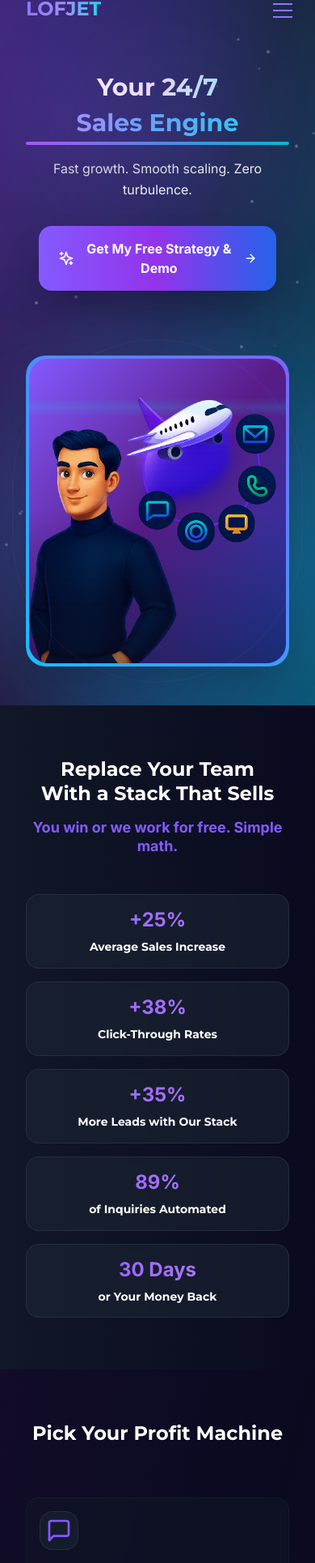
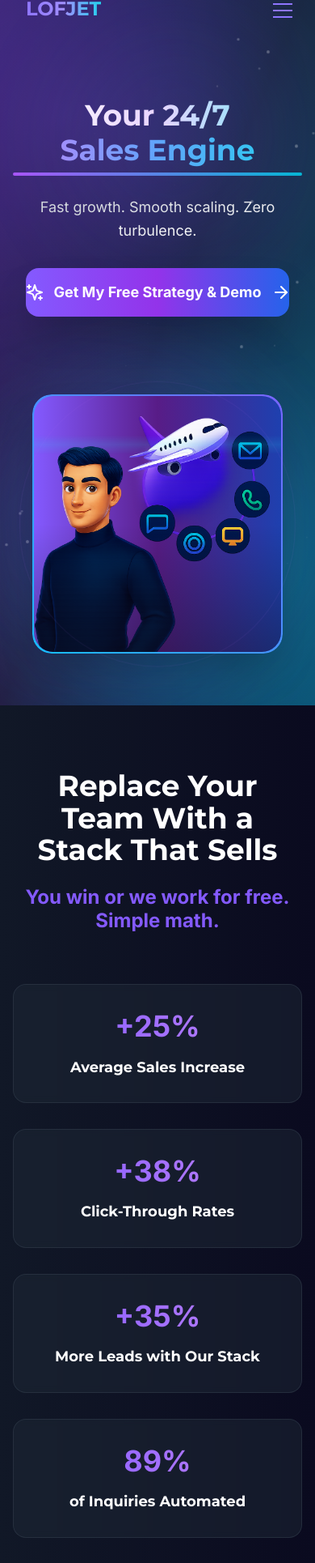
Before and after one commit to dimaaa32/lofjet-ai-business, a React (Vite) app: page / in a window 390 px wide. Shown: the part 37-1967 px from the top of the page at 81% size. Built offline with nearby package versions, Linux system fonts and the light colour scheme.

Commit message:
Complete Mobile Homepage Redesign

```diff
--- a/src/pages/HomePage.tsx
+++ b/src/pages/HomePage.tsx
@@ -82,15 +82,15 @@ const HomePage = () => {
               initial={{ opacity: 0, y: 30 }}
               animate={{ opacity: 1, y: 0 }}
               transition={{ duration: 0.8 }}
-              className="text-center lg:text-left pt-20 lg:pt-0 px-4 lg:px-0"
+              className="text-center lg:text-left pt-24 lg:pt-0"
             >
               <motion.h1
-                className="text-3xl sm:text-4xl md:text-5xl lg:text-6xl xl:text-7xl font-bold leading-[1.1] mb-6 relative"
+                className="text-4xl sm:text-5xl md:text-6xl lg:text-7xl xl:text-8xl font-bold leading-[0.9] mb-8 relative"
                 initial={{ opacity: 0, y: 30 }}
                 animate={{ opacity: 1, y: 0 }}
                 transition={{ duration: 0.8, delay: 0.3 }}
               >
-                <span className="block text-transparent bg-clip-text bg-gradient-to-r from-white via-purple-200 to-cyan-300 mb-2">
+                <span className="block text-transparent bg-clip-text bg-gradient-to-r from-white via-purple-200 to-cyan-300">
                   Your 24/7
                 </span>
                 <span className="block text-transparent bg-clip-text bg-gradient-to-r from-purple-400 via-blue-400 to-cyan-400 relative">
@@ -106,7 +106,7 @@ const HomePage = () => {
               </motion.h1>
 
               <motion.p
-                className="text-base sm:text-lg lg:text-xl text-gray-300 mb-8 lg:mb-12 leading-relaxed max-w-2xl mx-auto lg:mx-0"
+                className="text-lg sm:text-xl lg:text-2xl text-gray-300 mb-8 lg:mb-12 leading-relaxed px-4 lg:px-0 max-w-2xl mx-auto lg:mx-0"
                 initial={{ opacity: 0, y: 30 }}
                 animate={{ opacity: 1, y: 0 }}
                 transition={{ duration: 0.8, delay: 0.5 }}
@@ -117,20 +117,20 @@ const HomePage = () => {
               </motion.p>
 
               <motion.div
-                className="flex flex-col gap-4 px-4 lg:px-0"
+                className="flex flex-col sm:flex-row gap-4 lg:gap-6 px-4 lg:px-0"
                 initial={{ opacity: 0, y: 30 }}
                 animate={{ opacity: 1, y: 0 }}
                 transition={{ duration: 0.8, delay: 0.7 }}
               >
                 <Link
                   to="/contact"
-                  className="group relative w-full sm:w-auto px-6 sm:px-8 py-4 sm:py-5 rounded-2xl bg-gradient-to-r from-[#845AFF] via-purple-600 to-blue-600 hover:from-purple-600 hover:via-blue-600 hover:to-cyan-500 text-white font-bold text-base sm:text-lg transition-all duration-500 shadow-2xl hover:shadow-purple-500/25 transform hover:scale-105 flex items-center justify-center overflow-hidden"
+                  className="group relative px-8 sm:px-10 py-4 sm:py-5 rounded-2xl bg-gradient-to-r from-[#845AFF] via-purple-600 to-blue-600 hover:from-purple-600 hover:via-blue-600 hover:to-cyan-500 text-white font-bold text-lg sm:text-xl transition-all duration-500 shadow-2xl hover:shadow-purple-500/25 transform hover:scale-105 flex items-center justify-center overflow-hidden"
                 >
                   <div className="absolute inset-0 bg-gradient-to-r from-purple-600/50 to-cyan-500/50 opacity-0 group-hover:opacity-100 transition-opacity duration-500"></div>
                   <div className="relative flex items-center">
-                    <motion.div className="mr-3"><Sparkles className="h-5 w-5 sm:h-6 sm:w-6" /></motion.div>
-                    <span className="text-center">Get My Free Strategy & Demo</span>
-                    <ArrowRight className="h-5 w-5 sm:h-6 sm:w-6 ml-3 group-hover:translate-x-1 transition-transform duration-300" />
+                    <motion.div className="mr-3"><Sparkles className="h-6 w-6 sm:h-7 sm:w-7" /></motion.div>
+                    <span className="whitespace-nowrap">Get My Free Strategy & Demo</span>
+                    <ArrowRight className="h-6 w-6 sm:h-7 sm:w-7 ml-3 group-hover:translate-x-1 transition-transform duration-300" />
                   </div>
                   <div className="absolute inset-0 -top-2 -bottom-2 bg-gradient-to-r from-transparent via-white/20 to-transparent skew-x-12 -translate-x-full group-hover:translate-x-full transition-transform duration-1000"></div>
                 </Link>
@@ -164,15 +164,15 @@ const HomePage = () => {
 
             {/* Mobile Version - Completely redesigned */}
             <motion.div
-              className="relative px-4 mt-12 block lg:hidden"
+              className="relative px-6 mt-16 block lg:hidden"
               initial={{ opacity: 0, scale: 0.8 }}
               animate={{ opacity: 1, scale: 1 }}
               transition={{ duration: 1, delay: 0.4 }}
             >
-              <div className="relative w-full max-w-sm mx-auto">
+              <div className="relative w-full max-w-xs mx-auto">
                 {/* Enhanced Mobile Image Container */}
                 <motion.div
-                  className="relative w-full h-96 mx-auto overflow-hidden rounded-3xl shadow-2xl"
+                  className="relative w-full h-80 mx-auto overflow-hidden rounded-3xl shadow-2xl"
                   animate={{
                     rotateY: [0, 3, -3, 0],
                   }}
@@ -184,10 +184,11 @@ const HomePage = () => {
                 >
                   {/* Animated Border Glow */}
                   <motion.div
-                    className="absolute inset-0 rounded-3xl p-1"
+                    className="absolute inset-0 rounded-3xl"
                     style={{
                       background: 'linear-gradient(45deg, #845AFF, #00D4FF, #845AFF, #7C3AED)',
                       backgroundSize: '400% 400%',
+                      padding: '2px',
                     }}
                     animate={{
                       backgroundPosition: ['0% 50%', '100% 50%', '0% 50%'],
@@ -198,7 +199,7 @@ const HomePage = () => {
                       ease: "easeInOut"
                     }}
                   >
-                    <div className="w-full h-full rounded-3xl bg-gradient-to-br from-[#845AFF] via-purple-900 to-blue-800 overflow-hidden relative">
+                    <div className="w-full h-full rounded-3xl bg-gradient-to-r from-[#845AFF] via-purple-900 to-blue-800 overflow-hidden">
                       {/* Main Image with Effects */}
                       <motion.div
                         className="relative w-full h-full"
@@ -273,24 +274,24 @@ const HomePage = () => {
       </section>
 
       {/* Results That Sell Section */}
-      <section id="results" className="py-16 sm:py-20 bg-gradient-to-r from-gray-900 to-[#0A0A1F]">
+      <section id="results" className="py-20 bg-gradient-to-r from-gray-900 to-[#0A0A1F]">
         <div className="container-custom">
           <motion.div
-            className="text-center mb-12 sm:mb-16 px-4"
+            className="text-center mb-16"
             initial={{ opacity: 0, y: 20 }}
             whileInView={{ opacity: 1, y: 0 }}
             viewport={{ once: true }}
             transition={{ duration: 0.6 }}
           >
-            <h2 className="text-2xl sm:text-3xl md:text-4xl lg:text-5xl font-bold text-white mb-4 sm:mb-6 leading-tight">
+            <h2 className="text-4xl md:text-5xl font-bold text-white mb-6 leading-[1.1]">
               Replace Your Team With a Stack That Sells
             </h2>
-            <p className="text-lg sm:text-xl md:text-2xl font-bold text-[#845AFF] mb-4 leading-tight">
+            <p className="text-2xl font-bold text-[#845AFF] mb-4 leading-[1.2]">
               You win or we work for free. Simple math.
             </p>
           </motion.div>
 
-          <div className="grid grid-cols-1 sm:grid-cols-2 lg:grid-cols-5 gap-4 sm:gap-6 lg:gap-8 px-4">
+          <div className="grid grid-cols-1 md:grid-cols-2 lg:grid-cols-5 gap-8">
             <ResultCard number="+25%" title="Average Sales Increase" delay={0} />
             <ResultCard number="+38%" title="Click-Through Rates" delay={0.1} />
             <ResultCard number="+35%" title="More Leads with Our Stack" delay={0.2} />
@@ -301,25 +302,25 @@ const HomePage = () => {
       </section>
 
       {/* Pick Your AI Machine Section */}
-      <section className="py-16 sm:py-24 bg-[#0A0A1F] relative overflow-hidden">
+      <section className="py-24 bg-[#0A0A1F] relative overflow-hidden">
         <div className="absolute inset-0 bg-gradient-to-br from-purple-900/10 via-transparent to-purple-800/10"></div>
 
         <div className="container-custom relative z-10">
           <motion.div
-            className="text-center mb-16 sm:mb-20 px-4"
+            className="text-center mb-20"
             initial={{ opacity: 0, y: 20 }}
             whileInView={{ opacity: 1, y: 0 }}
             viewport={{ once: true }}
             transition={{ duration: 0.6 }}
           >
-            <h2 className="text-2xl sm:text-3xl md:text-4xl lg:text-5xl xl:text-6xl font-bold mb-6 sm:mb-8 text-white leading-tight">
+            <h2 className="text-4xl md:text-5xl lg:text-6xl font-bold mb-8 text-white leading-[1.1]">
               Pick Your Profit Machine
             </h2>
           </motion.div>
 
-          <div className="grid grid-cols-1 sm:grid-cols-2 lg:grid-cols-3 xl:grid-cols-5 gap-4 sm:gap-6 px-4">
+          <div className="grid grid-cols-1 md:grid-cols-2 lg:grid-cols-3 xl:grid-cols-5 gap-6">
             <AIServiceCard
-              icon={<MessageSquare className="h-8 w-8 sm:h-10 sm:w-10 lg:h-12 lg:w-12 text-[#845AFF]" />}
+              icon={<MessageSquare className="h-12 w-12 text-[#845AFF]" />}
               title="AI Chatbots"
               description="Always-on bots that sell, support, and close - without sounding like robots."
               cta="Launch Smart Chatbot"
@@ -327,7 +328,7 @@ const HomePage = () => {
               delay={0}
             />
             <AIServiceCard
-              icon={<Phone className="h-8 w-8 sm:h-10 sm:w-10 lg:h-12 lg:w-12 text-green-400" />}
+              icon={<Phone className="h-12 w-12 text-green-400" />}
               title="AI Voice Callers"
               description="Voice bots that sell while you sleep. Qualify. Follow up. Book. Repeat."
               cta="Activate Voice Agent"
@@ -335,7 +336,7 @@ const HomePage = () => {
               delay={0.1}
             />
             <AIServiceCard
-              icon={<Target className="h-8 w-8 sm:h-10 sm:w-10 lg:h-12 lg:w-12 text-blue-400" />}
+              icon={<Target className="h-12 w-12 text-blue-400" />}
               title="AI Lead Generation"
               description="AI scrapes. We clean. You close. Only real leads, no time-wasters."
               cta="Get My Leads"
@@ -343,7 +344,7 @@ const HomePage = () => {
               delay={0.2}
             />
             <AIServiceCard
-              icon={<Mail className="h-8 w-8 sm:h-10 sm:w-10 lg:h-12 lg:w-12 text-purple-400" />}
+              icon={<Mail className="h-12 w-12 text-purple-400" />}
               title="Personalized Outreach"
               description="Personalized at scale. Thousands of emails that break through noise and close businesses."
               cta="Start Outreach"
@@ -351,7 +352,7 @@ const HomePage = () => {
               delay={0.3}
             />
             <AIServiceCard
-              icon={<Monitor className="h-8 w-8 sm:h-10 sm:w-10 lg:h-12 lg:w-12 text-orange-400" />}
+              icon={<Monitor className="h-12 w-12 text-orange-400" />}
               title="Website Creation"
               description="Built to close, not just look pretty. Sales-driven sites launched 5x faster."
               cta="Build My Site"
@@ -363,50 +364,50 @@ const HomePage = () => {
       </section>
 
       {/* Why Founders Choose LOFTJET Section */}
-      <section className="py-16 sm:py-20 bg-[#0A0A1F]">
+      <section className="py-20 bg-[#0A0A1F]">
         <div className="container-custom">
           <motion.div
-            className="text-center mb-12 sm:mb-16 px-4"
+            className="text-center mb-16"
             initial={{ opacity: 0, y: 20 }}
             whileInView={{ opacity: 1, y: 0 }}
             viewport={{ once: true }}
             transition={{ duration: 0.6 }}
           >
-            <h2 className="text-2xl sm:text-3xl md:text-4xl lg:text-5xl font-bold text-white mb-4 sm:mb-6 leading-tight">
+            <h2 className="text-4xl md:text-5xl font-bold text-white mb-6 leading-[1.1]">
               Why Our Clients Don't Wake Up Stressed Anymore
             </h2>
           </motion.div>
 
-          <div className="grid grid-cols-1 sm:grid-cols-2 lg:grid-cols-3 gap-4 sm:gap-6 lg:gap-8 mb-8 sm:mb-12 px-4">
-            <BenefitCard icon={<DollarSign className="h-6 w-6 sm:h-8 sm:w-8 text-green-400" />} title="Save $1K–$2K/month on payroll" delay={0} />
-            <BenefitCard icon={<TrendingUp className="h-6 w-6 sm:h-8 sm:w-8 text-blue-400" />} title="Close 2x more leads without hiring" delay={0.1} />
-            <BenefitCard icon={<Zap className="h-6 w-6 sm:h-8 sm:w-8 text-yellow-400" />} title="Launch in days, not months" delay={0.2} />
-            <BenefitCard icon={<Shield className="h-6 w-6 sm:h-8 sm:w-8 text-purple-400" />} title="Plug-and-play tools - no devs headaches" delay={0.3} />
-            <BenefitCard icon={<Award className="h-6 w-6 sm:h-8 sm:w-8 text-orange-400" />} title="Results in 30 days - or full refund" delay={0.4} />
-            <BenefitCard icon={<Heart className="h-6 w-6 sm:h-8 sm:w-8 text-pink-400" />} title="Personalized onboarding and strategy" delay={0.5} />
+          <div className="grid grid-cols-1 md:grid-cols-2 lg:grid-cols-3 gap-8 mb-12">
+            <BenefitCard icon={<DollarSign className="h-8 w-8 text-green-400" />} title="Save $1K–$2K/month on payroll" delay={0} />
+            <BenefitCard icon={<TrendingUp className="h-8 w-8 text-blue-400" />} title="Close 2x more leads without hiring" delay={0.1} />
+            <BenefitCard icon={<Zap className="h-8 w-8 text-yellow-400" />} title="Launch in days, not months" delay={0.2} />
+            <BenefitCard icon={<Shield className="h-8 w-8 text-purple-400" />} title="Plug-and-play tools - no devs headaches" delay={0.3} />
+            <BenefitCard icon={<Award className="h-8 w-8 text-orange-400" />} title="Results in 30 days - or full refund" delay={0.4} />
+            <BenefitCard icon={<Heart className="h-8 w-8 text-pink-400" />} title="Personalized onboarding and strategy" delay={0.5} />
           </div>
         </div>
       </section>
 
       {/* Who This Is For Section */}
-      <section className="py-16 sm:py-24 bg-gradient-to-br from-gray-900 via-[#0A0A1F] to-gray-900">
+      <section className="py-24 bg-gradient-to-br from-gray-900 via-[#0A0A1F] to-gray-900">
         <div className="container-custom">
           <motion.div
-            className="text-center mb-12 sm:mb-16 px-4"
+            className="text-center mb-16"
             initial={{ opacity: 0, y: 20 }}
             whileInView={{ opacity: 1, y: 0 }}
             viewport={{ once: true }}
             transition={{ duration: 0.6 }}
           >
-            <h2 className="text-2xl sm:text-3xl md:text-4xl lg:text-5xl font-bold text-white mb-4 sm:mb-6 leading-tight">
+            <h2 className="text-4xl md:text-5xl font-bold text-white mb-6 leading-[1.1]">
               Who This Is For
             </h2>
-            <p className="text-lg sm:text-xl md:text-2xl font-bold text-[#845AFF] mb-4 leading-tight">
+            <p className="text-2xl font-bold text-[#845AFF] mb-4 leading-[1.2]">
               Online sellers tired of juggling tools, leads, and follow-ups - this is your unfair advantage.
             </p>
           </motion.div>
 
-          <div className="grid grid-cols-1 sm:grid-cols-2 lg:grid-cols-3 gap-4 sm:gap-6 lg:gap-8 px-4">
+          <div className="grid grid-cols-1 md:grid-cols-2 lg:grid-cols-3 gap-8">
             <WhoCard icon="👕" title="Ecom Brands" description="perfume, skincare, wellness, fashion" delay={0} />
             <WhoCard icon="📦" title="Marketplace Operators" description="drowning in support tickets" delay={0.1} />
             <WhoCard icon="🏢" title="Agencies" description="chasing qualified B2B leads" delay={0.2} />
@@ -418,14 +419,14 @@ const HomePage = () => {
       </section>
 
       {/* Final CTA Section */}
-      <section className="relative py-16 sm:py-24 bg-gradient-to-r from-[#845AFF] to-purple-600 text-white overflow-hidden">
+      <section className="relative py-24 bg-gradient-to-r from-[#845AFF] to-purple-600 text-white overflow-hidden">
         <div className="absolute inset-0 bg-[radial-gradient(circle_at_top_left,_rgba(255,255,255,0.1)_0%,_transparent_50%)]"></div>
         <div className="absolute inset-0 bg-[radial-gradient(circle_at_bottom_right,_rgba(255,255,255,0.1)_0%,_transparent_50%)]"></div>
 
         <div className="container-custom relative z-10">
-          <div className="max-w-5xl mx-auto text-center px-4">
+          <div className="max-w-5xl mx-auto text-center">
             <motion.h2
-              className="text-2xl sm:text-3xl md:text-4xl lg:text-5xl xl:text-6xl font-bold text-white mb-6 sm:mb-8 leading-tight"
+              className="text-5xl md:text-6xl lg:text-7xl font-bold text-white mb-8 leading-[1.1]"
               initial={{ opacity: 0, y: 20 }}
               whileInView={{ opacity: 1, y: 0 }}
               viewport={{ once: true }}
@@ -435,7 +436,7 @@ const HomePage = () => {
             </motion.h2>
 
             <motion.p
-              className="text-lg sm:text-xl md:text-2xl lg:text-3xl mb-12 sm:mb-16 max-w-4xl mx-auto leading-relaxed opacity-90"
+              className="text-2xl md:text-3xl mb-16 max-w-4xl mx-auto leading-relaxed opacity-90"
               initial={{ opacity: 0, y: 20 }}
               whileInView={{ opacity: 1, y: 0 }}
               viewport={{ once: true }}
@@ -445,7 +446,7 @@ const HomePage = () => {
             </motion.p>
 
             <motion.div
-              className="flex flex-col sm:flex-row gap-6 sm:gap-8 justify-center items-center"
+              className="flex flex-col sm:flex-row gap-8 justify-center items-center"
               initial={{ opacity: 0, y: 30 }}
               whileInView={{ opacity: 1, y: 0 }}
               viewport={{ once: true }}
@@ -453,11 +454,11 @@ const HomePage = () => {
             >
               <Link
                 to="/contact"
-                className="group w-full sm:w-auto px-8 sm:px-12 lg:px-16 py-4 sm:py-5 lg:py-6 rounded-xl bg-white text-[#845AFF] hover:bg-gray-100 font-bold text-lg sm:text-xl lg:text-2xl transition-all duration-300 shadow-lg hover:shadow-xl transform hover:scale-105 flex items-center justify-center"
+                className="group px-16 py-6 rounded-xl bg-white text-[#845AFF] hover:bg-gray-100 font-bold text-2xl transition-all duration-300 shadow-lg hover:shadow-xl transform hover:scale-105 flex items-center"
               >
-                <Sparkles className="h-6 w-6 sm:h-7 sm:w-7 lg:h-8 lg:w-8 mr-3 sm:mr-4 group-hover:animate-pulse" />
+                <Sparkles className="h-8 w-8 mr-4 group-hover:animate-pulse" />
                 Show Me the Money Map
-                <ArrowRight className="h-6 w-6 sm:h-7 sm:w-7 lg:h-8 lg:w-8 ml-3 sm:ml-4 group-hover:translate-x-1 transition-transform" />
+                <ArrowRight className="h-8 w-8 ml-4 group-hover:translate-x-1 transition-transform" />
               </Link>
             </motion.div>
           </div>
@@ -479,7 +480,7 @@ interface AIServiceCardProps {
 const AIServiceCard = ({ icon, title, description, cta, link, delay }) => {
   return (
     <motion.div
-      className="group relative bg-gray-900/50 backdrop-blur-sm border border-gray-800/50 rounded-2xl p-4 sm:p-6 lg:p-8 hover:bg-gray-900/70 hover:border-[#845AFF]/30 transition-all duration-500 flex flex-col h-full overflow-hidden"
+      className="group relative bg-gray-900/50 backdrop-blur-sm border border-gray-800/50 rounded-2xl p-8 hover:bg-gray-900/70 hover:border-[#845AFF]/30 transition-all duration-500 flex flex-col h-full overflow-hidden"
       initial={{ opacity: 0, y: 30 }}
       whileInView={{ opacity: 1, y: 0 }}
       viewport={{ once: true }}
@@ -487,21 +488,21 @@ const AIServiceCard = ({ icon, title, description, cta, link, delay }) => {
       whileHover={{ y: -5 }}
     >
       <div className="relative z-10">
-        <div className="inline-flex items-center justify-center h-12 w-12 sm:h-16 sm:w-16 lg:h-20 lg:w-20 rounded-2xl bg-gray-800/50 border border-gray-700/50 mb-4 sm:mb-6 group-hover:bg-gray-800/70 transition-all duration-300">
+        <div className="inline-flex items-center justify-center h-20 w-20 rounded-2xl bg-gray-800/50 border border-gray-700/50 mb-6 group-hover:bg-gray-800/70 transition-all duration-300">
           {icon}
         </div>
-        <h3 className="text-lg sm:text-xl lg:text-2xl font-bold text-white mb-2 sm:mb-4 group-hover:text-[#845AFF] transition-colors">
+        <h3 className="text-2xl font-bold text-white mb-4 group-hover:text-[#845AFF] transition-colors">
           {title}
         </h3>
-        <p className="text-sm sm:text-base text-gray-300 mb-4 sm:mb-6 lg:mb-8 leading-relaxed flex-grow">{description}</p>
+        <p className="text-gray-300 mb-8 leading-relaxed flex-grow">{description}</p>
         <Link
           to={link}
-          className="group/btn relative w-full px-4 sm:px-6 py-3 sm:py-4 rounded-xl bg-[#845AFF] hover:bg-purple-600 text-white font-bold text-sm sm:text-base transition-all duration-300 shadow-lg hover:shadow-purple-500/25 transform hover:scale-105 flex items-center justify-center overflow-hidden"
+          className="group/btn relative w-full px-6 py-4 rounded-xl bg-[#845AFF] hover:bg-purple-600 text-white font-bold transition-all duration-300 shadow-lg hover:shadow-purple-500/25 transform hover:scale-105 flex items-center justify-center overflow-hidden"
         >
           <span className="relative z-10 flex items-center">
-            <Sparkles className="h-4 w-4 sm:h-5 sm:w-5 mr-2 sm:mr-3" />
+            <Sparkles className="h-5 w-5 mr-3" />
             <span>{cta}</span>
-            <ArrowRight className="h-4 w-4 sm:h-5 sm:w-5 ml-2 sm:ml-3 group-hover/btn:translate-x-1 transition-transform" />
+            <ArrowRight className="h-5 w-5 ml-3 group-hover/btn:translate-x-1 transition-transform" />
           </span>
         </Link>
       </div>
@@ -518,16 +519,16 @@ interface ResultCardProps {
 const ResultCard = ({ number, title, delay }) => {
   return (
     <motion.div
-      className="bg-gray-800/50 backdrop-blur-sm border border-gray-700/50 rounded-2xl p-4 sm:p-6 lg:p-8 text-center hover:bg-gray-800/70 hover:border-[#845AFF]/30 transition-all duration-300"
+      className="bg-gray-800/50 backdrop-blur-sm border border-gray-700/50 rounded-2xl p-8 text-center hover:bg-gray-800/70 hover:border-[#845AFF]/30 transition-all duration-300"
       initial={{ opacity: 0, y: 30 }}
       whileInView={{ opacity: 1, y: 0 }}
       viewport={{ once: true }}
       transition={{ duration: 0.6, delay }}
     >
-      <div className="text-2xl sm:text-3xl md:text-4xl lg:text-5xl font-bold text-transparent bg-clip-text bg-gradient-to-r from-[#845AFF] to-purple-400 mb-2 sm:mb-4 leading-tight">
+      <div className="text-4xl md:text-5xl font-bold text-transparent bg-clip-text bg-gradient-to-r from-[#845AFF] to-purple-400 mb-4 leading-[1.1]">
         {number}
       </div>
-      <h3 className="text-sm sm:text-base lg:text-lg font-bold text-white leading-tight">{title}</h3>
+      <h3 className="text-lg font-bold text-white leading-[1.2]">{title}</h3>
     </motion.div>
   );
 };
@@ -541,14 +542,14 @@ interface BenefitCardProps {
 const BenefitCard = ({ icon, title, delay }) => {
   return (
     <motion.div
-      className="flex items-center bg-gray-800/50 backdrop-blur-sm border border-gray-700/50 rounded-xl p-4 sm:p-6 hover:bg-gray-800/70 hover:border-[#845AFF]/30 transition-all duration-300"
+      className="flex items-center bg-gray-800/50 backdrop-blur-sm border border-gray-700/50 rounded-xl p-6 hover:bg-gray-800/70 hover:border-[#845AFF]/30 transition-all duration-300"
       initial={{ opacity: 0, x: -20 }}
       whileInView={{ opacity: 1, x: 0 }}
       viewport={{ once: true }}
       transition={{ duration: 0.6, delay }}
     >
-      <div className="flex-shrink-0 mr-3 sm:mr-4">{icon}</div>
-      <div><h4 className="font-bold text-white text-sm sm:text-base leading-tight">{title}</h4></div>
+      <div className="flex-shrink-0 mr-4">{icon}</div>
+      <div><h4 className="font-bold text-white leading-[1.2]">{title}</h4></div>
     </motion.div>
   );
 };
@@ -563,17 +564,17 @@ interface WhoCardProps {
 const WhoCard = ({ icon, title, description, delay }) => {
   return (
     <motion.div
-      className="bg-gray-900/50 backdrop-blur-sm border border-gray-800/50 rounded-2xl p-4 sm:p-6 lg:p-8 hover:bg-gray-900/70 hover:border-[#845AFF]/30 transition-all duration-300 group text-center"
+      className="bg-gray-900/50 backdrop-blur-sm border border-gray-800/50 rounded-2xl p-8 hover:bg-gray-900/70 hover:border-[#845AFF]/30 transition-all duration-300 group text-center"
       initial={{ opacity: 0, y: 30 }}
       whileInView={{ opacity: 1, y: 0 }}
       viewport={{ once: true }}
       transition={{ duration: 0.6, delay }}
     >
-      <div className="text-2xl sm:text-3xl lg:text-4xl mb-3 sm:mb-4">{icon}</div>
-      <h3 className="text-lg sm:text-xl font-bold text-white mb-2 sm:mb-3 group-hover:text-[#845AFF] transition-colors leading-tight">
+      <div className="text-4xl mb-4">{icon}</div>
+      <h3 className="text-xl font-bold text-white mb-3 group-hover:text-[#845AFF] transition-colors leading-[1.2]">
         {title}
       </h3>
-      <p className="text-purple-200 text-sm sm:text-base leading-relaxed">{description}</p>
+      <p className="text-purple-200 leading-relaxed">{description}</p>
     </motion.div>
   );
 };
```
